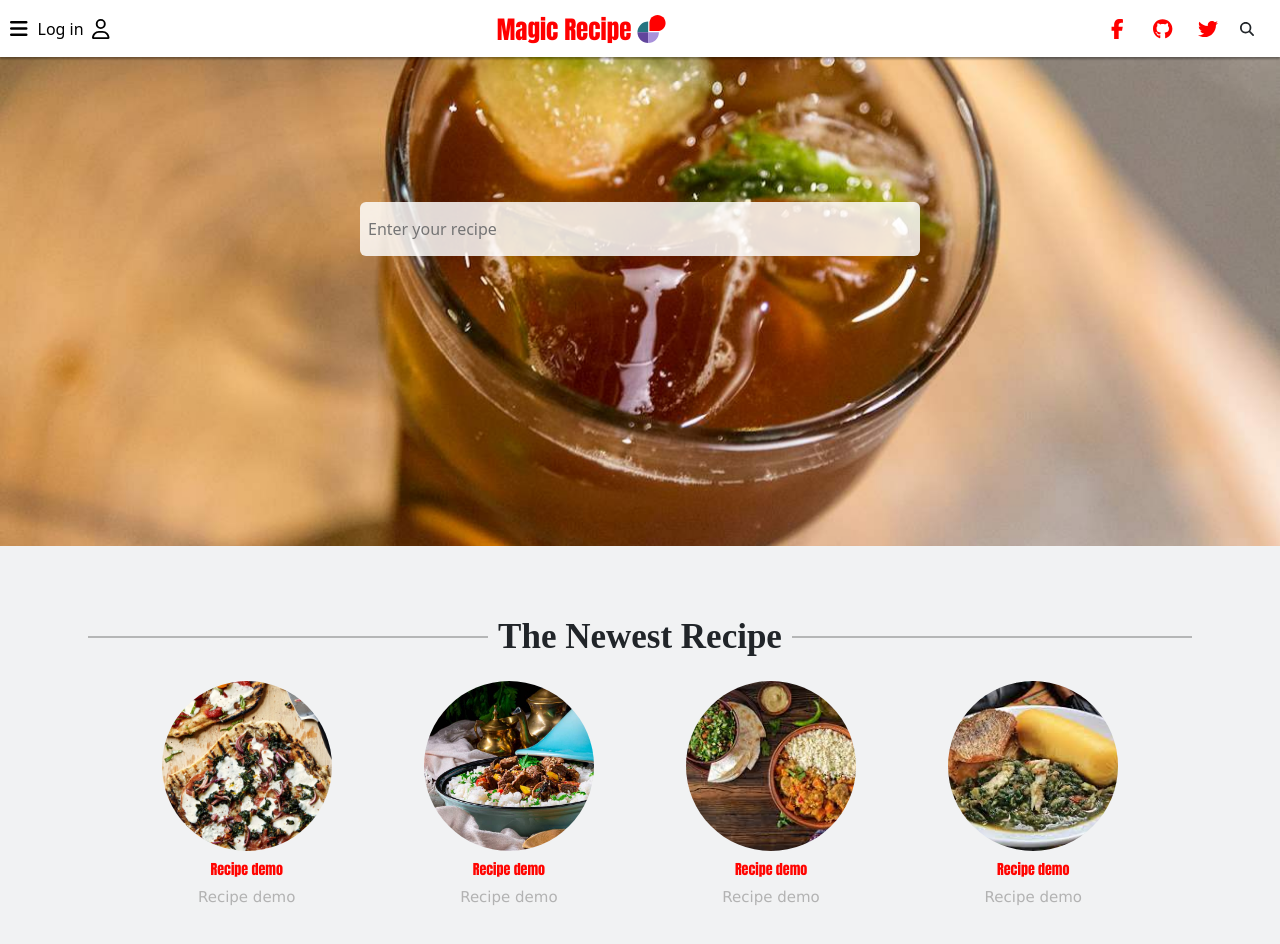
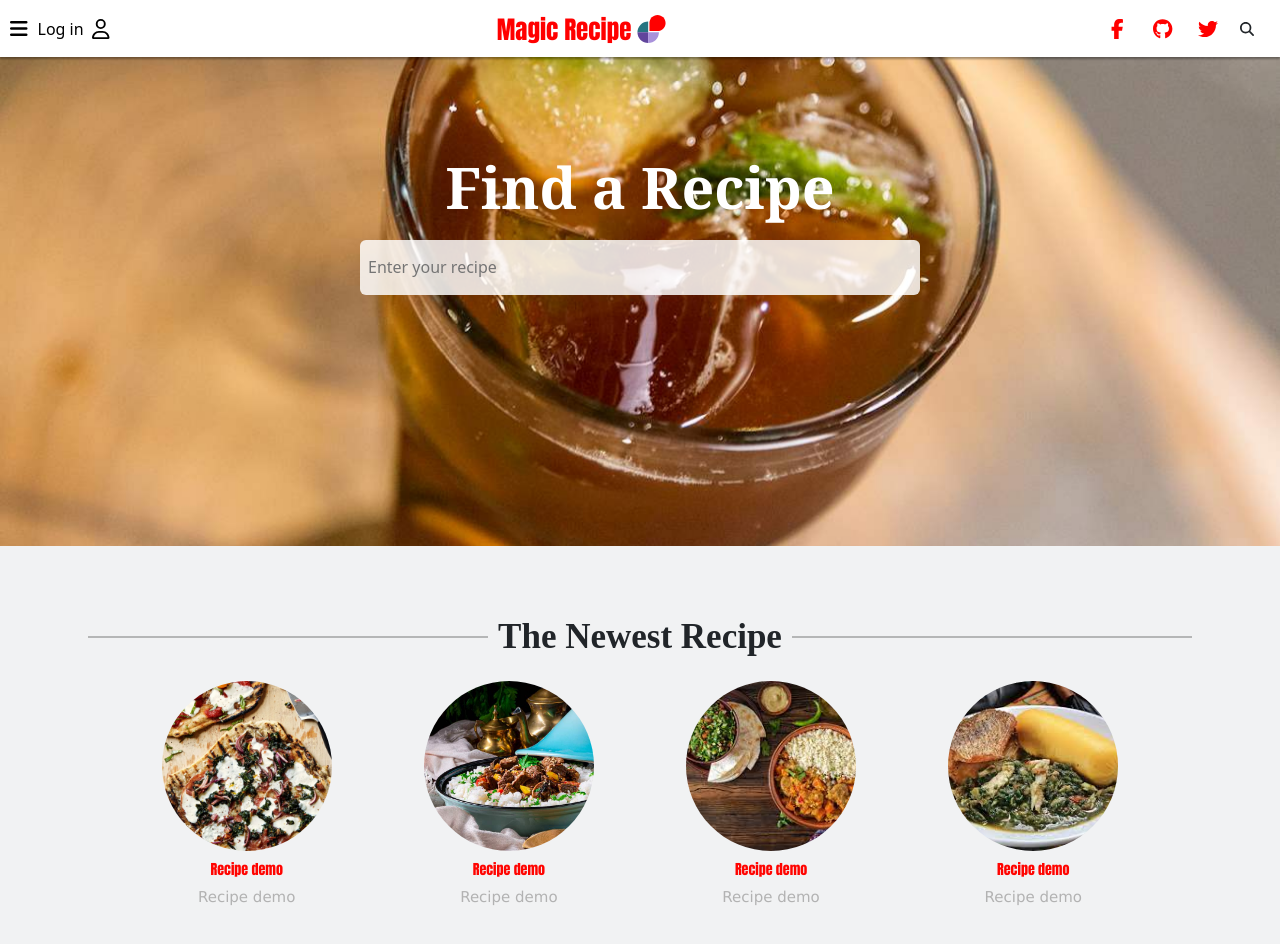
Before and after one commit to Blessman-Newton/magic_recipe, a React (Create React App) app in the folder recipe_app/frontend/: page / in a window 1280 px wide. Shown: the top 944 px of the page. Built offline with nearby package versions, Linux system fonts and the light colour scheme.

Commit message:
Add recipe com

```diff
--- a/recipe_app/frontend/src/component/Hero.jsx
+++ b/recipe_app/frontend/src/component/Hero.jsx
@@ -39,9 +39,9 @@ const Hero = () => {
                 </div>
             </div>
             <div className='recipe-headline'>
+                <h2>Find a Recipe</h2>
             </div>
             <Search />
-
         </div>
     )
 }
```
